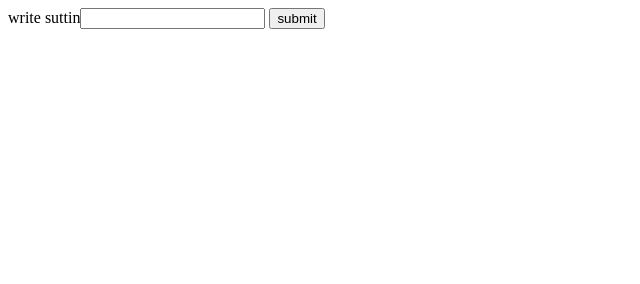
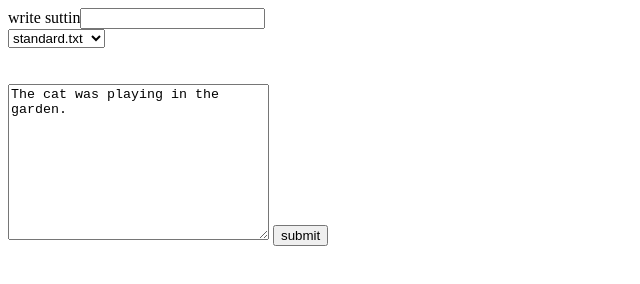
Before and after one commit to T-Sacko/ascii-art-web, a plain HTML site: page index.html in a window 1280 px wide. Shown: the whole page, without its empty margins (0-640 px from the left). Drawn offline with Linux system fonts and the light colour scheme.

Commit message:
asciiweb

```diff
--- a/index.html
+++ b/index.html
@@ -1,12 +1,25 @@
 
 <html>
     <head>
-        <title>websiterr</title>
+
         <meta charset="UTF-8">
+        <meta charset="UTF-8">
+    <meta http-equiv="X-UA-Compatible" content="IE=edge">
+    <meta name="viewport" content="width=device-width, initial-scale=1.0">
+    <title>asciiiweb</title>
     </head>
     <body>
         <form action="" method="post"></form>
-        <label>write suttin</label><input name="name" type="text" value=""/>
+        <label>write suttin</label><input name="name" type="text" value=""/><br>
+        <select id="fonts" name="fonts">
+            <option value="standard.txt">standard.txt</option>
+            <option value="thinkertoy.txt">thinkertoy.txt</option>
+            <option value="shadow.txt">shadow.txt</option>
+
+          </select>
+        <br><br><br>
+
+        <textarea name="message" rows="10" cols="30">The cat was playing in the garden.</textarea>
         <input type="submit" value="submit">
     </body>
 </html>
```
Also changed, not shown: in.html (added).
